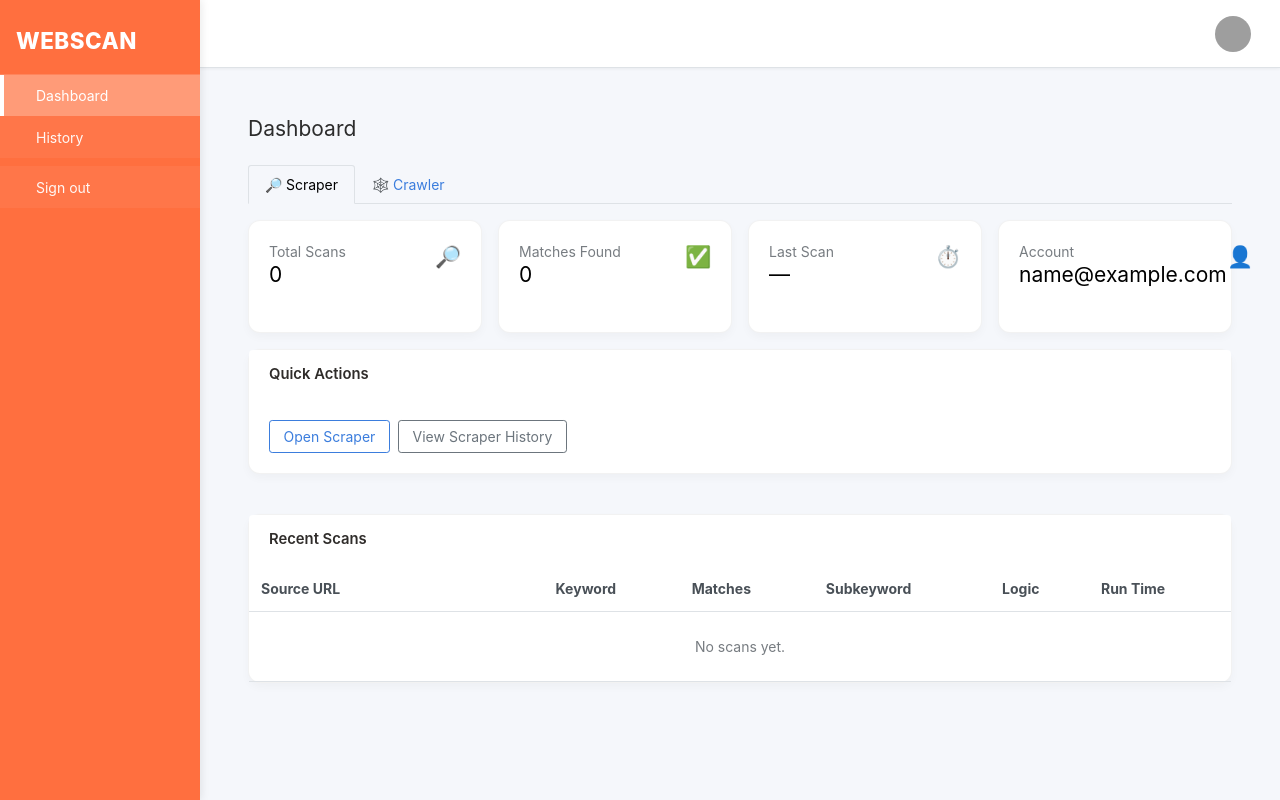
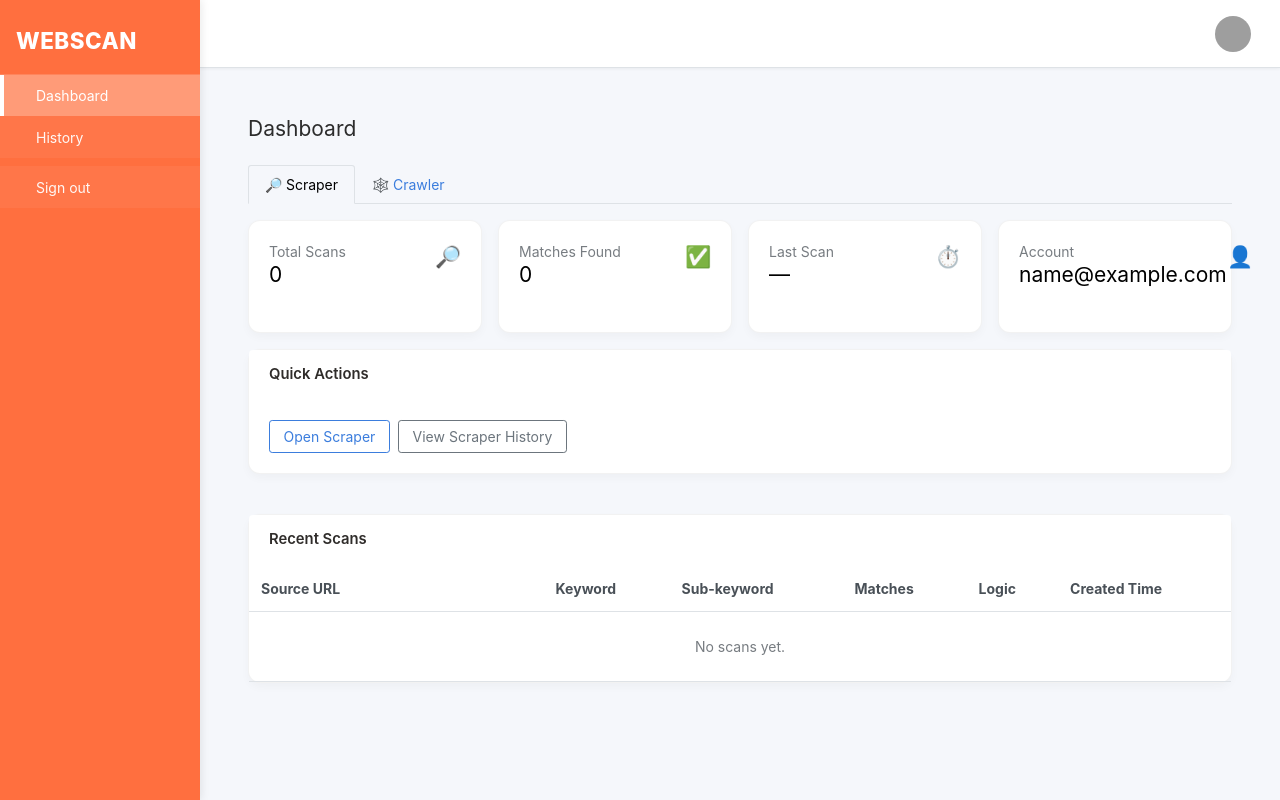
Before and after one commit to remembrance1/forum-webscraper, a Flask app: page /dashboard in a window 1280 px wide. Run offline with Flask 3, Linux system fonts and the light colour scheme; the visitor is signed in with stand-in values (Sample User, id 1); data that the repository does not hold is empty; some libraries are stand-ins or nearby versions; grey boxes are pictures that could not be loaded.

Commit message:
updated dashboard words

```diff
--- a/app/templates/dashboard.html
+++ b/app/templates/dashboard.html
@@ -107,10 +107,10 @@
                   <tr>
                     <th style="width: 30%;">Source URL</th>
                     <th>Keyword</th>
+                    <th>Sub-keyword</th>
                     <th>Matches</th>
-                    <th>Subkeyword</th>
                     <th>Logic</th>
-                    <th>Run Time</th>
+                    <th>Created Time</th>
                   </tr>
                 </thead>
                 <tbody>
@@ -119,8 +119,8 @@
                     <tr>
                       <td class="text-truncate" style="max-width: 420px;">{{ s.source_url }}</td>
                       <td>{{ s.keyword or '—' }}</td>
+                      <td>{{ s.subkeyword or '—' }}</td>
                       <td>{{ s.num_matches }}</td>
-                      <td>{{ s.subkeyword or '—' }}</td>
                       <td>{{ s.logic or '—' }}</td>
                       <td>{{ s.created_at.strftime('%Y-%m-%d %H:%M') }}</td>
                     </tr>
@@ -222,11 +222,11 @@
                 <thead>
                   <tr>
                     <th style="width: 30%;">Start URL</th>
+                    <th>Keyword</th>
+                    <th>Sub-keyword</th>
                     <th>Pages Crawled</th>
-                    <th>Max Depth</th>
-                    <th>Errors</th>
-                    <th>Duration</th>
-                    <th>Run Time</th>
+                    <th>Matches</th>
+                    <th>Created Time</th>
                   </tr>
                 </thead>
                 <tbody>
@@ -234,10 +234,10 @@
                     {% for c in recent_crawls %}
                     <tr>
                       <td class="text-truncate" style="max-width: 420px;">{{ c.start_url }}</td>
-                      <td>{{ c.pages_crawled }}</td>
-                      <td>{{ c.max_depth or '—' }}</td>
-                      <td>{{ c.error_count or 0 }}</td>
-                      <td>{{ c.duration_human or '—' }}</td>
+                      <td>{{ c.keyword or '—' }}</td>
+                      <td>{{ c.sub_keyword or '—' }}</td>
+                      <td>{{ c.pages_crawled or 0 }}</td>
+                      <td>{{ c.num_matches or 0 }}</td>
                       <td>{{ c.created_at.strftime('%Y-%m-%d %H:%M') }}</td>
                     </tr>
                     {% endfor %}
```
